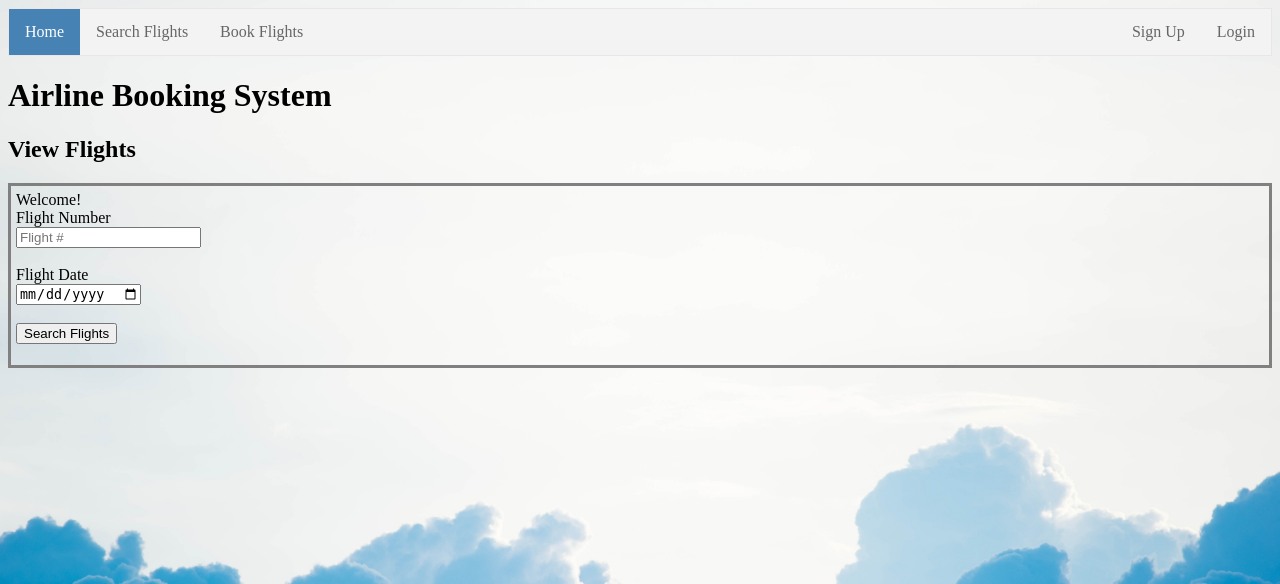
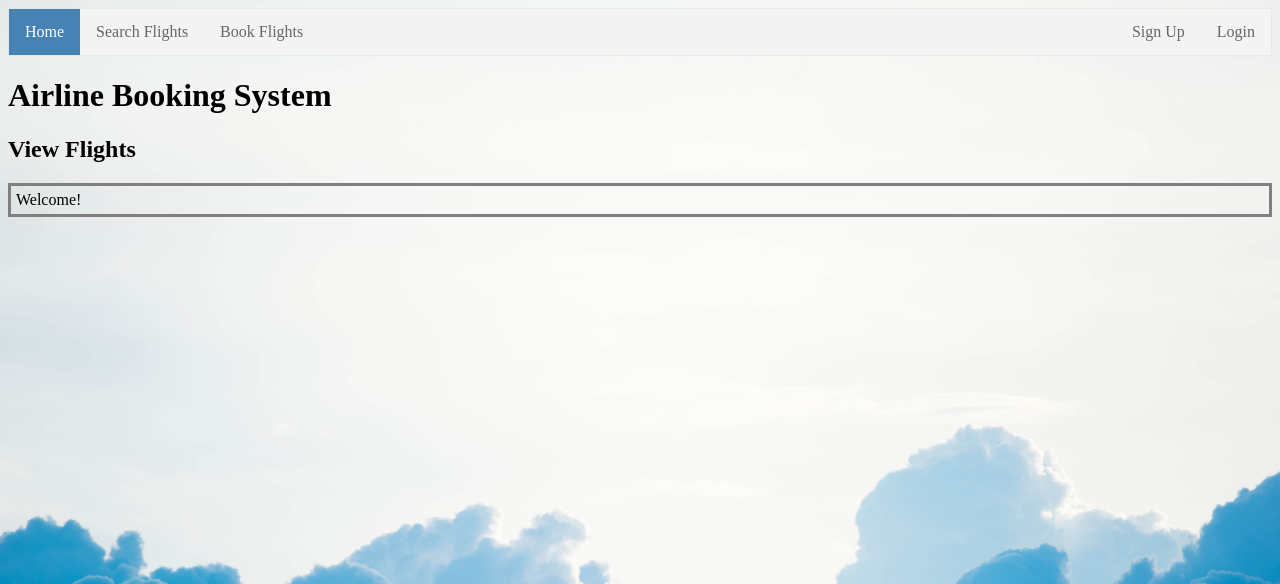
Before and after one commit to cktamucalgary/CPSC471-AirlineReservation, a PHP site: page /main.php in a window 1280 px wide. Shown: the top 584 px of the page. Run offline with PHP 8.4, Linux system fonts and the light colour scheme.

Commit message:
Nvm im dumb theres a whole page for searchflights

```diff
--- a/main.php
+++ b/main.php
@@ -21,12 +21,7 @@
     echo "Welcome!";
   }
 
-  echo "<form action=\"main.php\" method=\"POST\">";
-  echo "Flight Number <br><input type=\"text\" name = \"flightNo\" placeholder=\"Flight #\" required/> </br><br>";
-  echo "Flight Date <br><input type=\"date\" name = \"flightDate\" /> </br><br>";
-  echo "<input type=\"submit\" value = \"Search Flights\" />";
-  echo "</form>";
-echo "</div>";
+
 ?>
 </body>
 </html>
```
